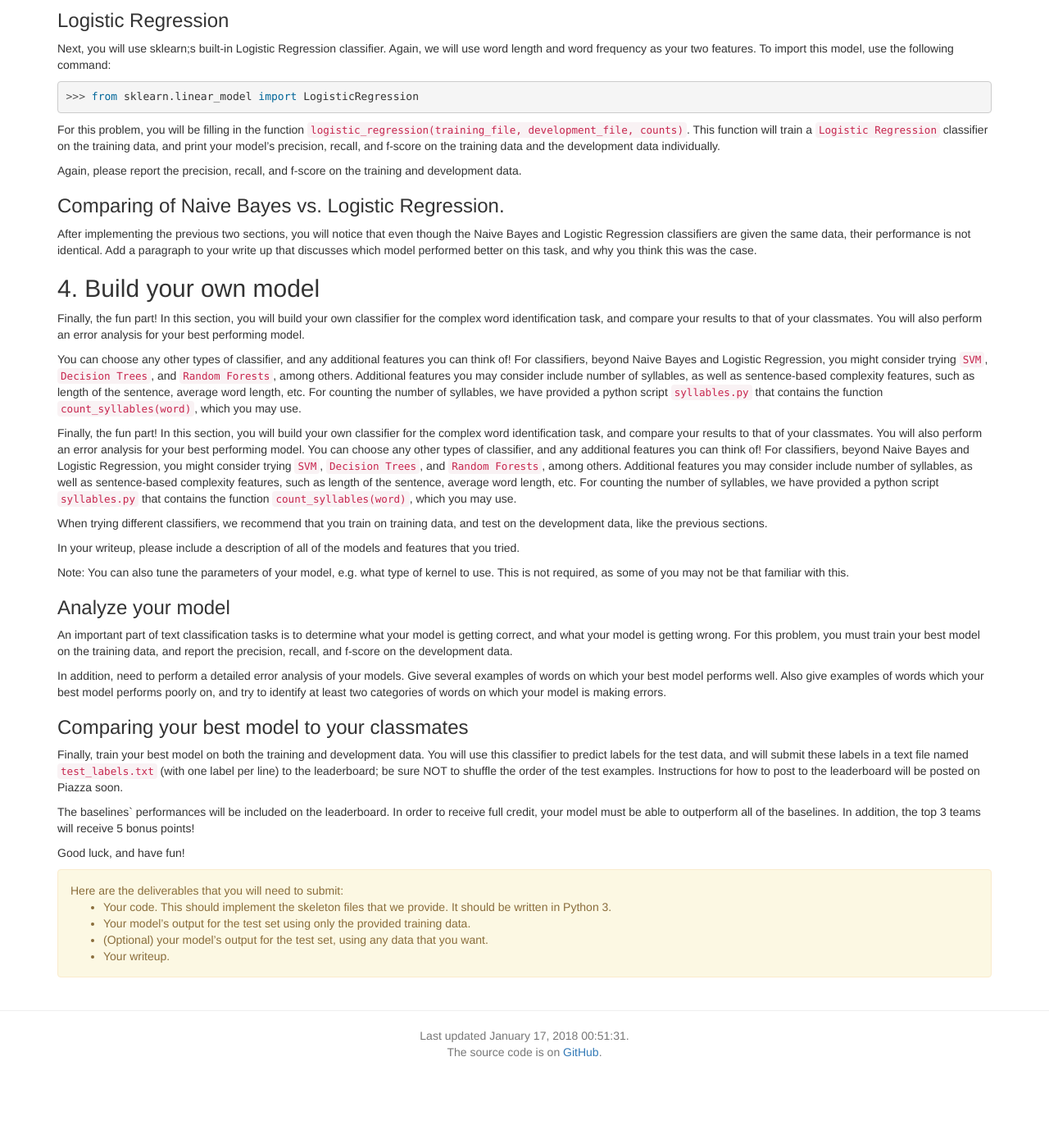
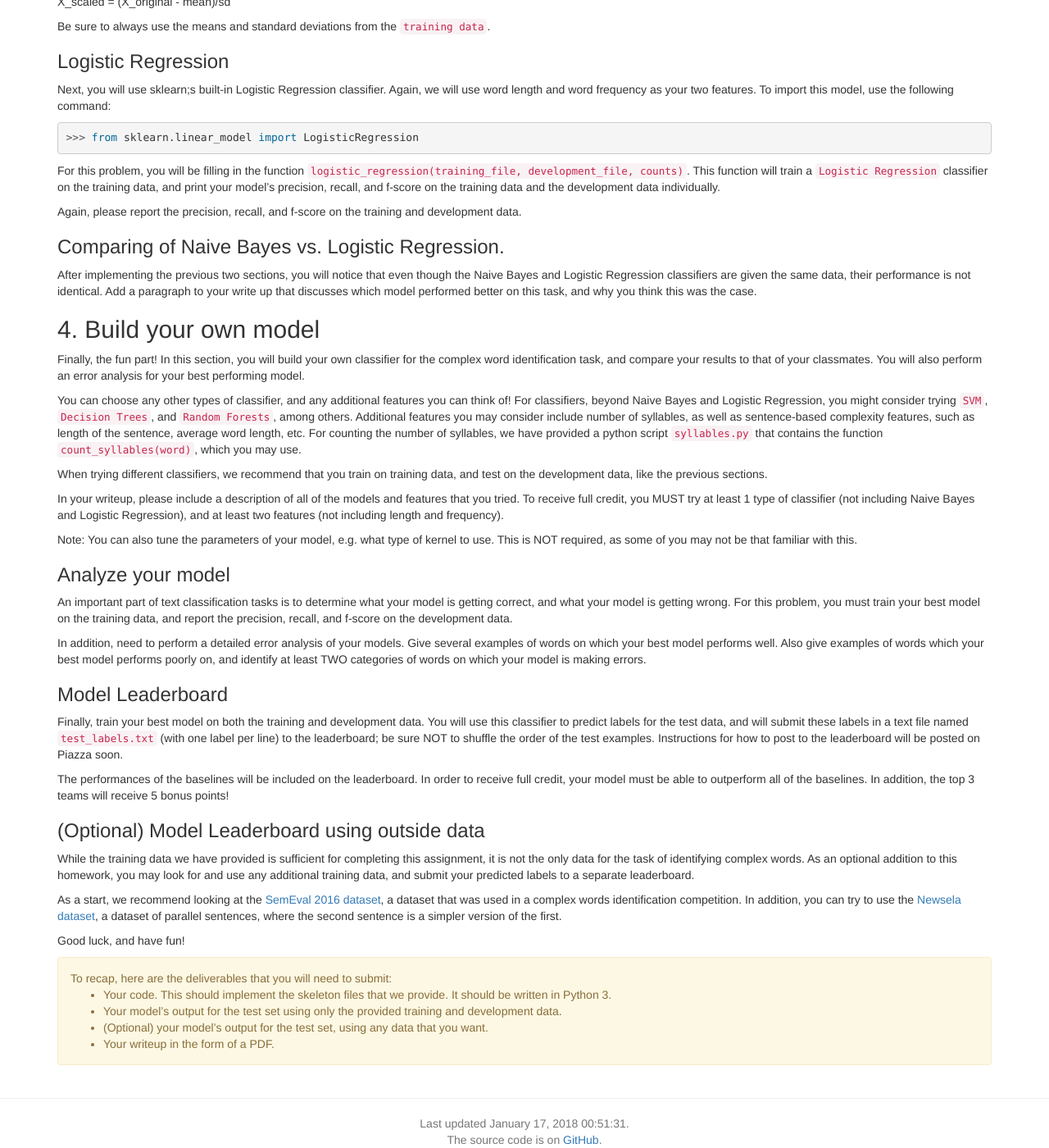
Before and after one commit to computational-linguistics-class/computational-linguistics-class.github.io, a Jekyll site: the page built from assignment2.md, in a window 1280 px wide and 1400 px high, scrolled down 2571 px. Shown: the whole window at 82% size. Built offline with Jekyll 4.4.1, drawn with Linux system fonts in a browser that asks for light colours; nearby versions of some CDN libraries; our own code applies the rules of GitHub Pages for plain Markdown files; a script that is not in the unit is left out; before the commit the page ends 3864 px from its top, so only the background shows below that; some of the changed text lies outside the part shown.

Commit message:
Added some notes

```diff
--- a/assignment2.md
+++ b/assignment2.md
@@ -58,7 +58,7 @@ Here are the materials that you should download for this assignment:
 
 Automated text simplification is an NLP task, where the goal is to take as input a complex text, and return a text that is easier to understand. One of the most logical first steps in text simplification, and example of text classification, is identifying which words in a text are hard to understand, i.e. `complex`, and which words are easy to understand, i.e. 'simple`.
 
-We have prepared a labeled training set for this assignment.  We provide a dataset of words and their corresponding sentences that has been split into training, development, and test sets.  The training set is disjoint, so if a word appears in the training set, it will not also appear in the test set or the development set.
+We have prepared a labeled training set for this assignment. We provide a dataset of words and their corresponding sentences that has been split into training, development, and test sets.  The training set is disjoint, so if a word appears in the training set, it will not also appear in the test set or the development set.
 You can [download the datasets here]().
 
 Here is an example of the training data:
@@ -72,8 +72,9 @@ Here is an example of the training data:
 |  fans | 0 | In the balconies , " gamescasters " in dark suits and bright ties are breathlessly narrating and analyzing the plays to tens of thousands of fans who are watching via a live video stream . | 25 |
 |  attire | 1 | The panel also found problematic a uniform exemption for students who wore the attire of national youth organizations like the Boy Scouts or Girl Scouts on meeting days . | 13 |
 
+After taking a look at the datasets, we recommend that you write the `load_file(data_file)` function, which takes in the file name (`data_file`) of one of the datasets, and reads in the words and labels from these files.
 
-After taking a look at the datasets, we recommend that write the `load_file(data_file)` function, which takes in the file name (`data_file`) of one of the datasets, and reads in the words and labels from these files.
+Note: While the context from which each word was found is provided, you do not need it for the majority of the assignment. The only time you may need this is if you choose to implement any context-based features in your own classifier in Section 4.
 
 ## 1. Implement The Evaluation Metrics
 
@@ -168,35 +169,37 @@ Finally, the fun part! In this section, you will build your own classifier for t
 
 You can choose any other types of classifier, and any additional features you can think of! For classifiers, beyond Naive Bayes and Logistic Regression, you might consider trying `SVM`, `Decision Trees`, and `Random Forests`, among others. Additional features you may consider include number of syllables, as well as sentence-based complexity features, such as length of the sentence, average word length, etc. For counting the number of syllables, we have provided a python script `syllables.py` that contains the function `count_syllables(word)`, which you may use.
 
-Finally, the fun part! In this section, you will build your own classifier for the complex word identification task, and compare your results to that of your classmates. You will also perform an error analysis for your best performing model. You can choose any other types of classifier, and any additional features you can think of! For classifiers, beyond Naive Bayes and Logistic Regression, you might consider trying `SVM`, `Decision Trees`, and `Random Forests`, among others. Additional features you may consider include number of syllables, as well as sentence-based complexity features, such as length of the sentence, average word length, etc. For counting the number of syllables, we have provided a python script `syllables.py` that contains the function `count_syllables(word)`, which you may use.
-
 When trying different classifiers, we recommend that you train on training data, and test on the development data, like the previous sections.
 
-In your writeup, please include a description of all of the models and features that you tried.
+In your writeup, please include a description of all of the models and features that you tried. To receive full credit, you MUST try at least 1 type of classifier (not including Naive Bayes and Logistic Regression), and at least two features (not including length and frequency).
 
-Note: You can also tune the parameters of your model, e.g. what type of kernel to use. This is not required, as some of you may not be that familiar with this.
-
+Note: You can also tune the parameters of your model, e.g. what type of kernel to use. This is NOT required, as some of you may not be that familiar with this.
 
 ### Analyze your model
 
 An important part of text classification tasks is to determine what your model is getting correct, and what your model is getting wrong. For this problem, you must train your best model on the training data, and report the precision, recall, and f-score on the development data.
 
-In addition, need to perform a detailed error analysis of your models. Give several examples of words on which your best model performs well. Also give examples of words which your best model performs poorly on, and try to identify at least two categories of words on which your model is making errors.
+In addition, need to perform a detailed error analysis of your models. Give several examples of words on which your best model performs well. Also give examples of words which your best model performs poorly on, and identify at least TWO categories of words on which your model is making errors.
 
 
-### Comparing your best model to your classmates
+### Model Leaderboard
 
 Finally, train your best model on both the training and development data. You will use this classifier to predict labels for the test data, and will submit these labels in a text file named `test_labels.txt` (with one label per line) to the leaderboard; be sure NOT to shuffle the order of the test examples. Instructions for how to post to the leaderboard will be posted on Piazza soon.
 
-The baselines` performances will be included on the leaderboard. In order to receive full credit, your model must be able to outperform all of the baselines. In addition, the top 3 teams will receive 5 bonus points!
+The performances of the baselines will be included on the leaderboard. In order to receive full credit, your model must be able to outperform all of the baselines. In addition, the top 3 teams will receive 5 bonus points!
+
+### (Optional) Model Leaderboard using outside data
+
+While the training data we have provided is sufficient for completing this assignment, it is not the only data for the task of identifying complex words. As an optional addition to this homework, you may look for and use any additional training data, and submit your predicted labels to a separate leaderboard.
+
+As a start, we recommend looking at the [SemEval 2016 dataset](http://alt.qcri.org/semeval2016/task11/), a dataset that was used in a complex words identification competition. In addition, you can try to use the [Newsela dataset](), a dataset of parallel sentences, where the second sentence is a simpler version of the first.
 
 Good luck, and have fun!
 
-
 <div class="alert alert-warning" markdown="1">
-Here are the deliverables that you will need to submit:
+To recap, here are the deliverables that you will need to submit:
 * Your code. This should implement the skeleton files that we provide.  It should be written in Python 3.
-* Your model's output for the test set using only the provided training data.
+* Your model's output for the test set using only the provided training and development data.
 * (Optional) your model's output for the test set, using any data that you want.
-* Your writeup.
+* Your writeup in the form of a PDF.
 </div>
```
